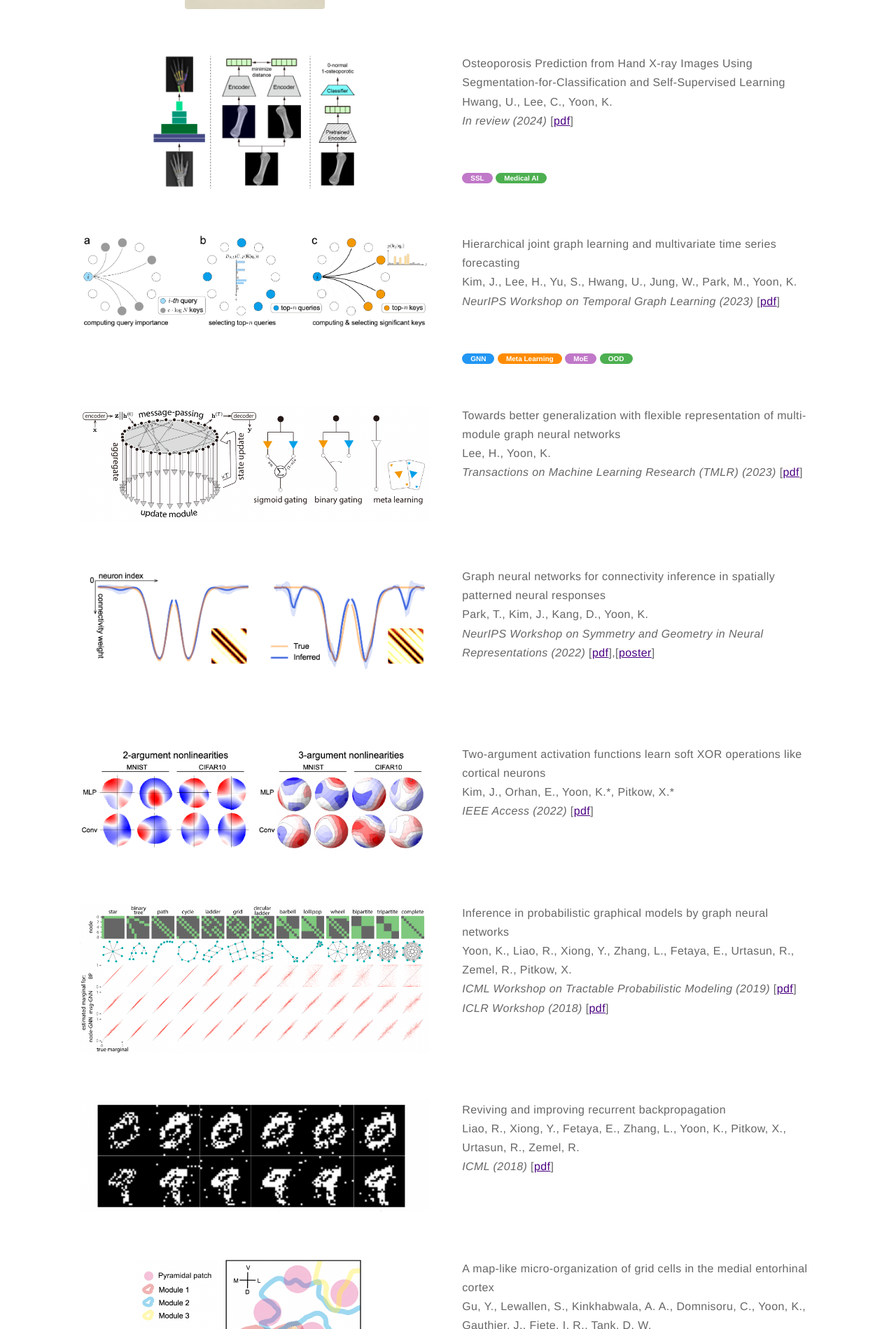
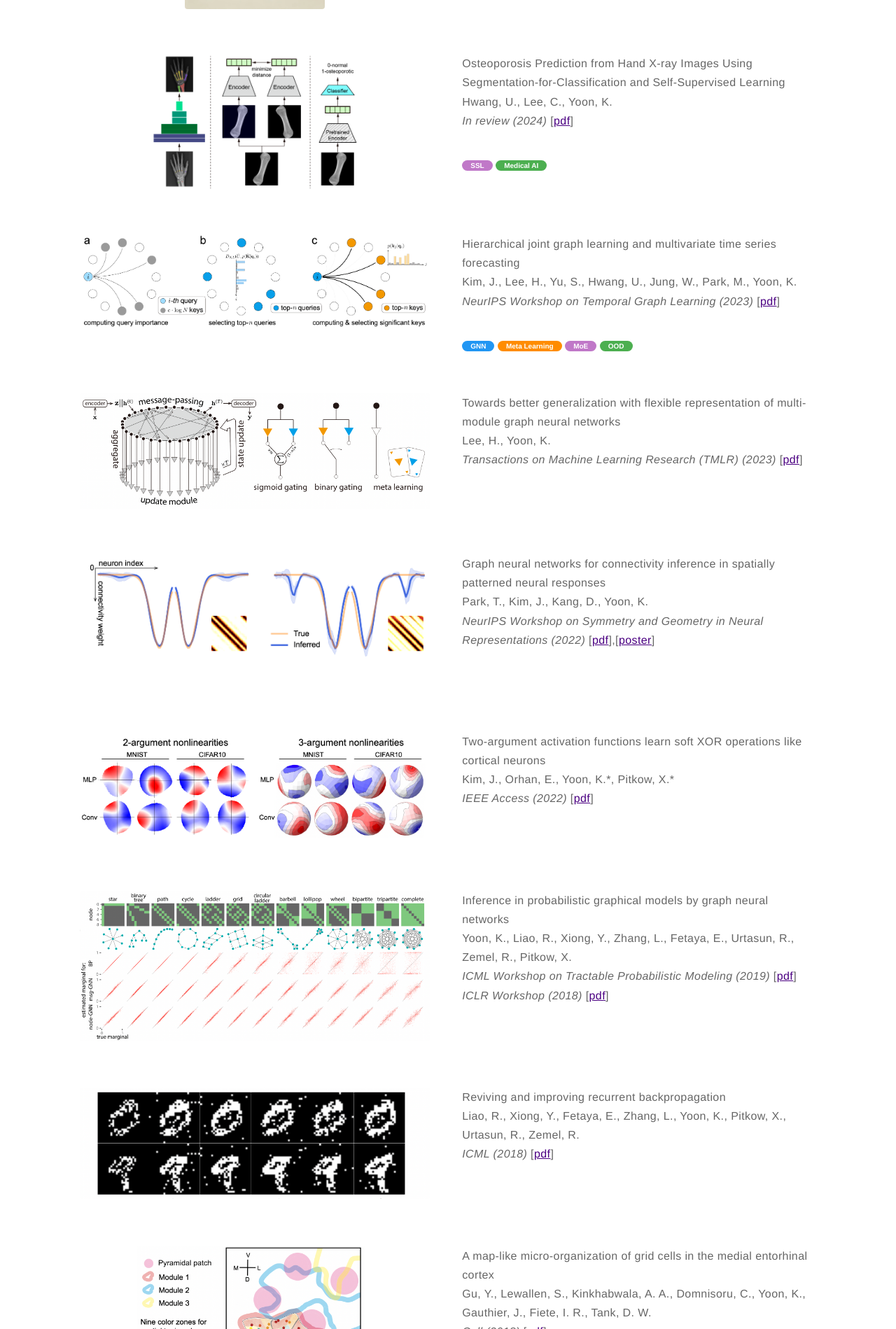
Before and after one commit to kijungyoon/kijungyoon.github.io, a Jekyll site: the page built from papers.md, in a window 1280 px wide. Shown: the part 988-2887 px from the top of the page at 70% size. Built offline with Jekyll 4.4.1, drawn with Linux system fonts in a browser that asks for light colours.

Commit message:
Update papers.md

```diff
--- a/papers.md
+++ b/papers.md
@@ -39,10 +39,9 @@ layout: page
     <p><b>Osteoporosis Prediction from Hand X-ray Images Using Segmentation-for-Classification and Self-Supervised Learning</b><br>
     Hwang, U., Lee, C., Yoon, K.<br>
     <i>In review (2024)</i>
-    [<a href="https://arxiv.org/pdf/2412.05345">pdf</a>]</p><br>
+    [<a href="https://arxiv.org/pdf/2412.05345">pdf</a>]</p>
     <span class="pill-label pill-purple">SSL</span>
     <span class="pill-label pill-green">Medical AI</span>
-    <br>
     </div>
 </div>
 
@@ -55,12 +54,11 @@ layout: page
     <p><b>Hierarchical joint graph learning and multivariate time series forecasting</b><br>
     Kim, J., Lee, H., Yu, S., Hwang, U., Jung, W., Park, M., Yoon, K.<br>
     <i>NeurIPS Workshop on Temporal Graph Learning (2023)</i>
-    [<a href="https://arxiv.org/pdf/2311.12630.pdf">pdf</a>]</p><br>
+    [<a href="https://arxiv.org/pdf/2311.12630.pdf">pdf</a>]</p>
     <span class="pill-label pill-blue">GNN</span>
     <span class="pill-label pill-dorg">Meta Learning</span>
     <span class="pill-label pill-purple">MoE</span>
     <span class="pill-label pill-green">OOD</span>
-    <br>
     </div>
 </div>
 
@@ -218,4 +216,11 @@ display: inline-block;
 .pill-dorg {
   background-color: #FF8C00; /* blue shade */
 }
+.pill-aqua {
+  background-color: #00FFFF; /* blue shade */
+}
+.pill-brown {
+  background-color: #A52A2A; /* blue shade */
+}
+
 </style>
```
